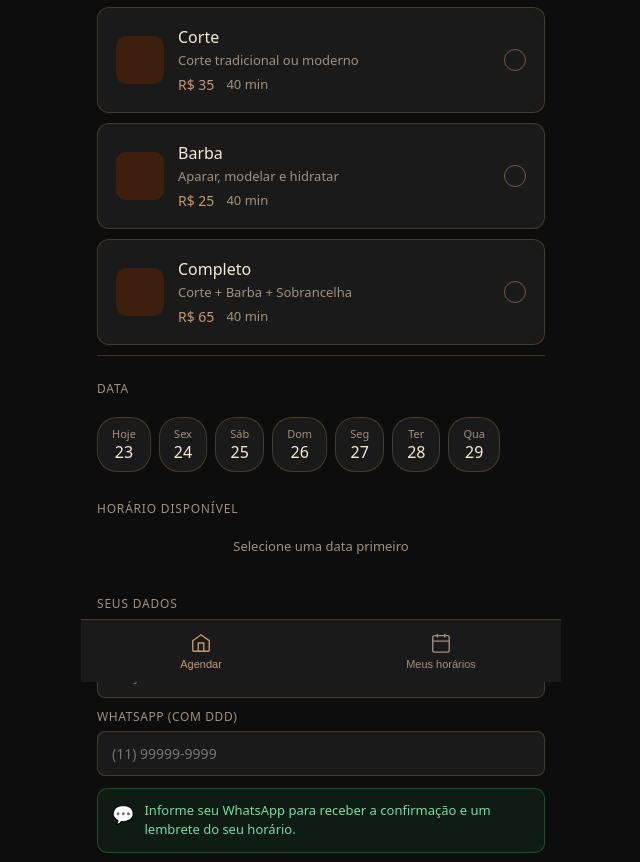
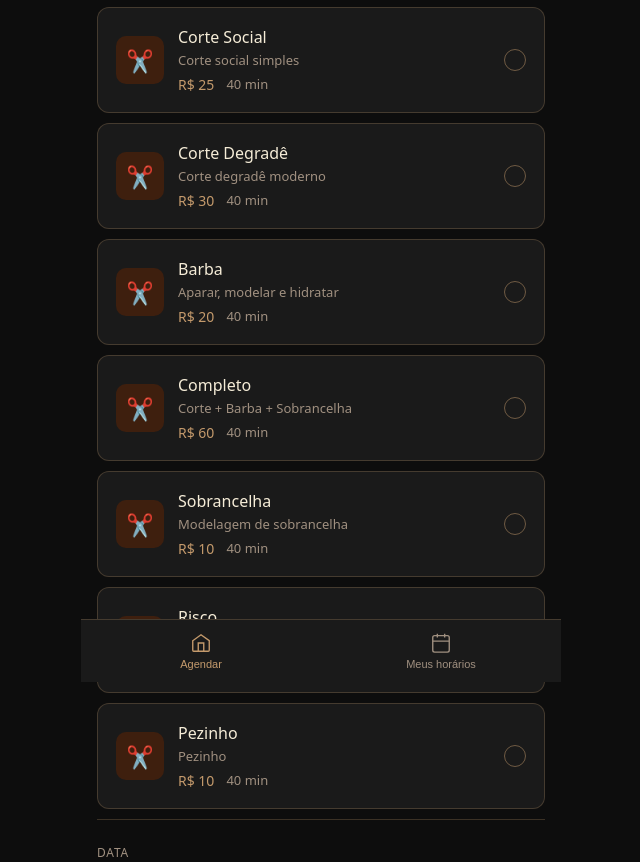
Before and after one commit to bruno018/barbearia-app, a plain HTML site: page barbearia-cliente/index.html in a window 1280 px wide. Shown: the part 118-980 px from the top of the page, without its empty margins (319-959 px from the left). Drawn offline with Linux system fonts and the light colour scheme.

Commit message:
Alteração manual nos serviços e preços apenas html e shared js

```diff
--- a/barbearia-cliente/index.html
+++ b/barbearia-cliente/index.html
@@ -39,7 +39,7 @@
   <!-- VIEW: AGENDAR -->
   <div class="view active" id="view-home">
     <div class="header">
-      <div class="header-logo">✂️</div>
+      <div class="header-logo"><img src="" alt=""></div>
       <div>
         <h1>Barbearia Diego Nascimento</h1>
         <p>Agende seu horário</p>
@@ -49,12 +49,25 @@
     <div class="section-header">Serviço</div>
 
     <div class="service-card" id="svc-0" onclick="selectService(0)">
-      <div class="service-icon"></div>
+      <div class="service-icon">✂️</div>
       <div class="service-info">
-        <div class="service-name">Corte</div>
-        <div class="service-desc">Corte tradicional ou moderno</div>
+        <div class="service-name">Corte Social</div>
+        <div class="service-desc">Corte social simples</div>
         <div class="service-meta">
-          <span class="service-price">R$ 35</span>
+          <span class="service-price">R$ 25</span>
+          <span class="service-time">40 min</span>
+        </div>
+      </div>
+      <div class="service-check" id="chk-0"></div>
+    </div>
+
+    <div class="service-card" id="svc-0" onclick="selectService(0)">
+      <div class="service-icon">✂️</div>
+      <div class="service-info">
+        <div class="service-name">Corte Degradê</div>
+        <div class="service-desc">Corte degradê moderno</div>
+        <div class="service-meta">
+          <span class="service-price">R$ 30</span>
           <span class="service-time">40 min</span>
         </div>
       </div>
@@ -62,12 +75,12 @@
     </div>
 
     <div class="service-card" id="svc-1" onclick="selectService(1)">
-      <div class="service-icon"></div>
+      <div class="service-icon">✂️</div>
       <div class="service-info">
         <div class="service-name">Barba</div>
         <div class="service-desc">Aparar, modelar e hidratar</div>
         <div class="service-meta">
-          <span class="service-price">R$ 25</span>
+          <span class="service-price">R$ 20</span>
           <span class="service-time">40 min</span>
         </div>
       </div>
@@ -75,17 +88,57 @@
     </div>
 
     <div class="service-card" id="svc-2" onclick="selectService(2)">
-      <div class="service-icon"></div>
+      <div class="service-icon">✂️</div>
       <div class="service-info">
         <div class="service-name">Completo</div>
         <div class="service-desc">Corte + Barba + Sobrancelha</div>
         <div class="service-meta">
-          <span class="service-price">R$ 65</span>
+          <span class="service-price">R$ 60</span>
           <span class="service-time">40 min</span>
         </div>
       </div>
       <div class="service-check" id="chk-2"></div>
     </div>
+
+    <div class="service-card" id="svc-1" onclick="selectService(1)">
+      <div class="service-icon">✂️</div>
+      <div class="service-info">
+        <div class="service-name">Sobrancelha</div>
+        <div class="service-desc">Modelagem de sobrancelha</div>
+        <div class="service-meta">
+          <span class="service-price">R$ 10</span>
+          <span class="service-time">40 min</span>
+        </div>
+      </div>
+      <div class="service-check" id="chk-1"></div>
+    </div>
+
+    <div class="service-card" id="svc-1" onclick="selectService(1)">
+      <div class="service-icon">✂️</div>
+      <div class="service-info">
+        <div class="service-name">Risco</div>
+        <div class="service-desc">Risco moderno</div>
+        <div class="service-meta">
+          <span class="service-price">R$ 10</span>
+          <span class="service-time">40 min</span>
+        </div>
+      </div>
+      <div class="service-check" id="chk-1"></div>
+    </div>
+
+    <div class="service-card" id="svc-1" onclick="selectService(1)">
+      <div class="service-icon">✂️</div>
+      <div class="service-info">
+        <div class="service-name">Pezinho</div>
+        <div class="service-desc">Pezinho</div>
+        <div class="service-meta">
+          <span class="service-price">R$ 10</span>
+          <span class="service-time">40 min</span>
+        </div>
+      </div>
+      <div class="service-check" id="chk-1"></div>
+    </div>
+
 
     <div class="divider"></div>
     <div class="section-header">Data</div>
@@ -109,7 +162,7 @@
 
     <div class="wpp-info">
       <div class="wpp-info-icon">💬</div>
-      <p>Informe seu WhatsApp para receber a confirmação e um lembrete do seu horário.</p>
+      <p>Informe seu WhatsApp para receber a confirmação do seu horário. <strong>Sempre chegue com 10 minutos de antecedência</strong></p>
     </div>
 
     <button class="btn btn-primary" id="bookBtn" onclick="openModal()" disabled>Confirmar agendamento</button>
--- a/barbearia-cliente/js/shared.js
+++ b/barbearia-cliente/js/shared.js
@@ -8,8 +8,8 @@ const SERVICES = [
 ];
 
 const ALL_SLOTS = [
-  '08:00','08:40','09:20','10:00','10:40','11:20',
-  '13:00','13:40','14:20','15:00','15:40','16:20','17:00','17:40'
+  '09:00','09:40','10:20','11:00','11:40','12:20',
+  '13:00','13:40','14:20','15:00','15:40','16:20','17:00','17:40','18:20','19:00','19:40'
 ];
 
 function getDates(count = 7) {
```
